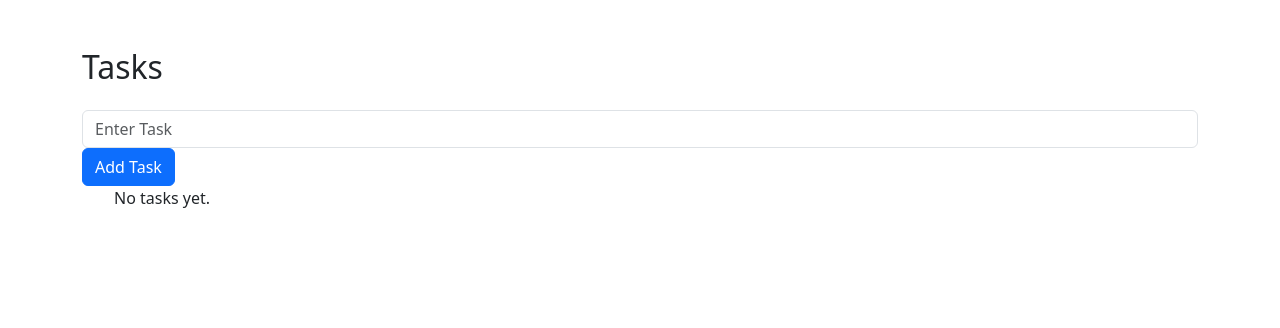
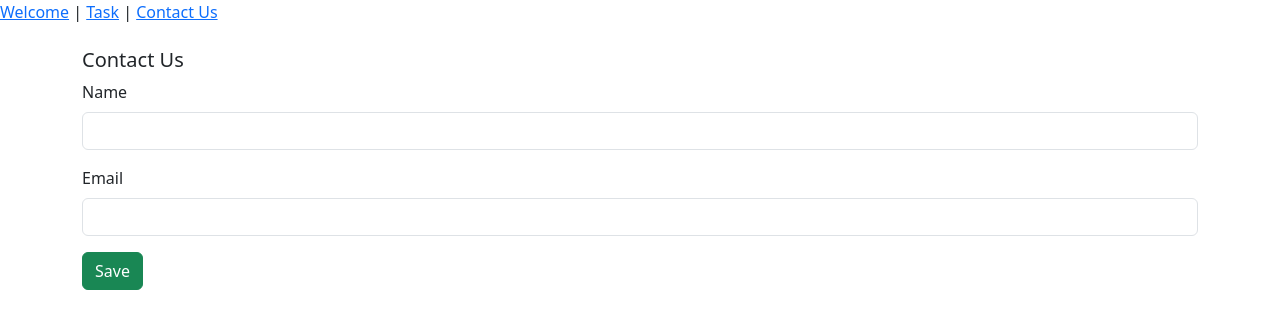
Before and after one commit to i2hy7hivi-developer/learn-reactjs, a React (Create React App) app: page /contact-us in a window 1280 px wide. Shown: the top 328 px of the page. Built offline with nearby package versions, Linux system fonts and the light colour scheme.

Commit message:
Simple form validation

```diff
--- a/src/App.js
+++ b/src/App.js
@@ -1,10 +1,20 @@
+import ContactUs from './components/ContactUs';
 import Task from './components/Task';
+import Welcome from './components/Welcome';
+import { BrowserRouter, Routes, Route, Link } from 'react-router-dom';
 
 function App() {
   return (
-    <div>
-      <Task />
-    </div>
+    <BrowserRouter>
+      <nav>
+        <Link to="/">Welcome</Link> | <Link to="/tasks">Task</Link> | <Link to="contact-us">Contact Us</Link>
+      </nav>
+      <Routes>
+        <Route path="/" element={<Welcome />} />
+        <Route path="/tasks" element={<Task />} />
+        <Route path="/contact-us" element={<ContactUs />} />
+      </Routes>
+    </BrowserRouter>
   )
 }
 
--- /dev/null
+++ b/src/components/ContactUs.js
@@ -0,0 +1,54 @@
+import { useState } from 'react';
+
+export default function ContactUs()
+{
+	const [name, setName] = useState('');
+	const [email, setEmail] = useState('');
+	const [error, setError] = useState('');
+
+	const handleSubmit = (e) => {
+		e.preventDefault();
+
+		if (!name || !email) {
+			setError('Name and email are required.');
+			return;
+		}
+
+		setError('');
+
+		console.log('Name: ', name);
+		console.log('Email: ', email);
+		alert(`Submitted: ${name} - ${email}`);
+	}
+
+	return (
+		<form
+		onSubmit={handleSubmit}
+		className='container mt-4'
+		>
+			<h5>Contact Us</h5>
+
+			{error && <div className="alert alert-danger">{error}</div>}
+
+			<div className='mb-3'>
+				<label className='form-label'>Name</label>
+				<input
+					type='text'
+					className='form-control'
+					value={name}
+					onChange={(e) => setName(e.target.value)}
+					/>
+			</div>
+			<div className='mb-3'>
+				<label className='form-label'>Email</label>
+				<input
+					type='email'
+					className='form-control'
+					value={email}
+					onChange={(e) => setEmail(e.target.value)}
+					/>
+			</div>
+			<button type='submit' className='btn btn-success'>Save</button>
+		</form>
+	)
+}
--- a/src/components/Task.js
+++ b/src/components/Task.js
@@ -23,6 +23,7 @@ function Task()
 	}, [tasks]);
 
 	const handleAdd = () => {
+		alert(task)
 		if (task.trim !== '') return;
 		setTasks([...tasks, task]);
 		setTask('');
@@ -45,7 +46,7 @@ function Task()
 				onChange={(e) => setTask(e.target.value)}
 			/>
 			<button
-				className="btn btn-primary"
+				className="btn btn-outline-primary"
 				onClick={handleAdd}
 				>
 					Add Task
```
